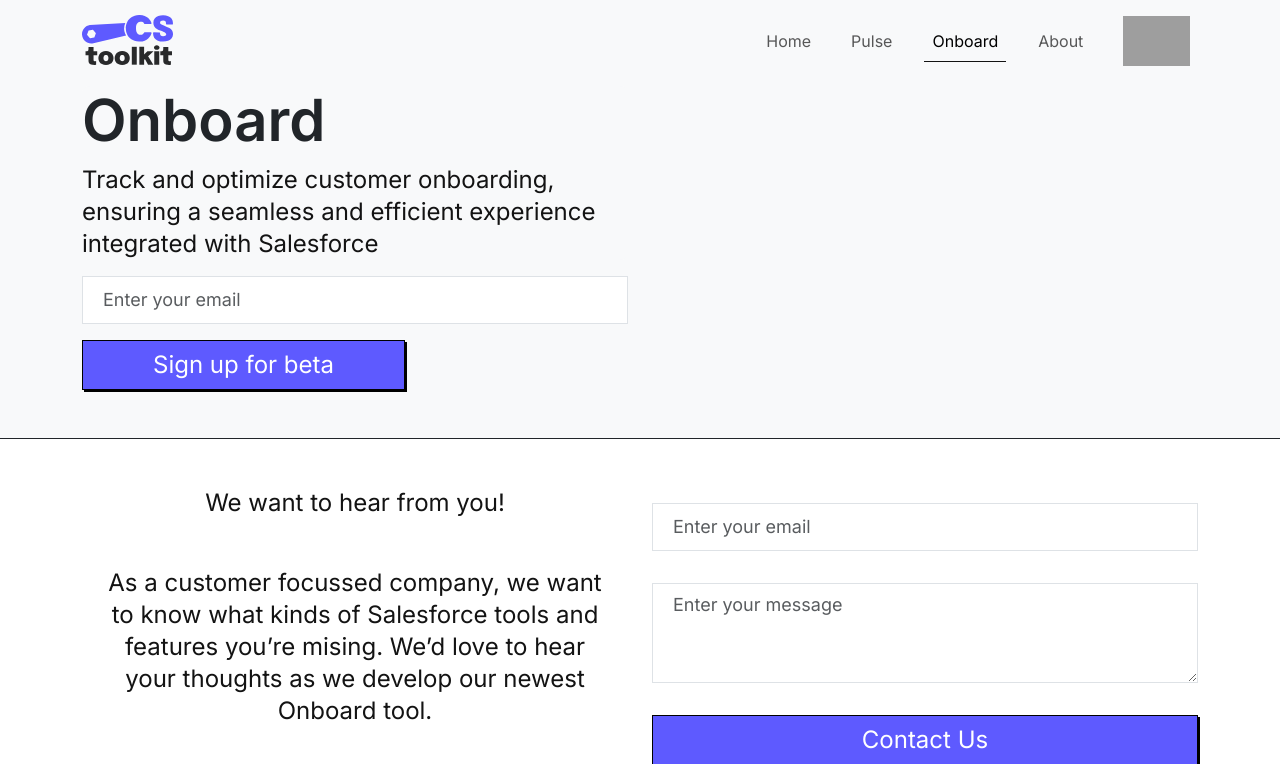
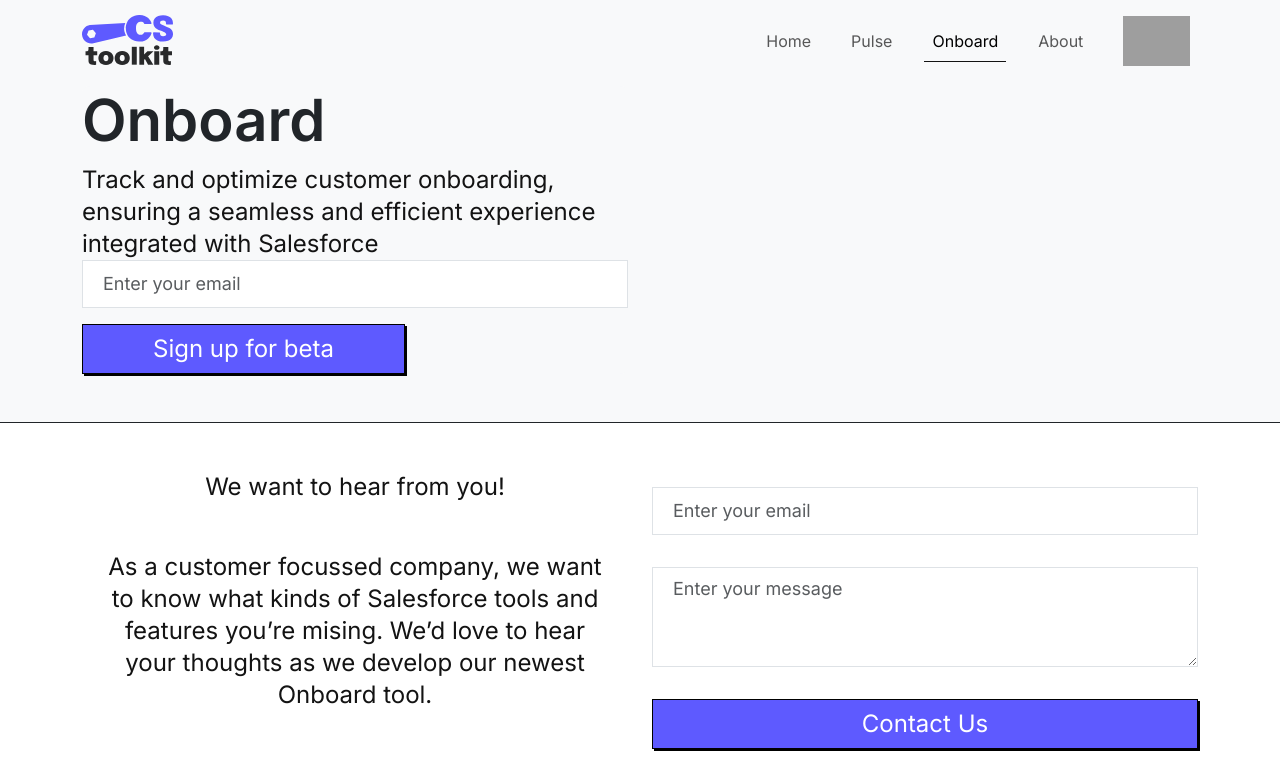
Before and after one commit to wbmcdonald4/cstoolkit, a Flask app: page /onboard in a window 1280 px wide. Shown: the top 764 px of the page. Run offline with Flask 3, Linux system fonts and the light colour scheme; some libraries are stand-ins or nearby versions; grey boxes are pictures that could not be loaded.

Commit message:
fix onboarding button

```diff
--- a/src/templates/components/onboard/banner-section.html
+++ b/src/templates/components/onboard/banner-section.html
@@ -3,7 +3,7 @@
     <div >
       <h1>Onboard</h1>
       <p class="pulse-content m-0">Track and optimize customer onboarding, ensuring a seamless and efficient experience integrated with Salesforce</p>
-      <!-- <button class="custom-button">Book a demo</button> -->
+        {% include 'forms/onboarding_email_form.html' %}
     </div>
   </div>
 </div>
--- a/src/templates/forms/onboarding_email_form.html
+++ b/src/templates/forms/onboarding_email_form.html
@@ -2,7 +2,7 @@
   <div class="flex-fill">
     <input type="email" class="form-control custom-input" name="email" placeholder="Enter your email" required>
   </div>
-  <div class="d-flex justify-content-start">
+  <div class="d-flex">
     <button type="submit" class="purple-button">Sign up for beta</button>
   </div>
 </form>
--- a/src/templates/main/onboard.html
+++ b/src/templates/main/onboard.html
@@ -5,9 +5,6 @@
     <div class="container pt-3 pb-5">
       <div class="row">
         {% include 'components/onboard/banner-section.html' %}
-        <div class="col-6 mt-3">
-          {% include 'forms/onboarding_email_form.html' %}
-        </div>
       </div>
     </div>
   </div>
```
